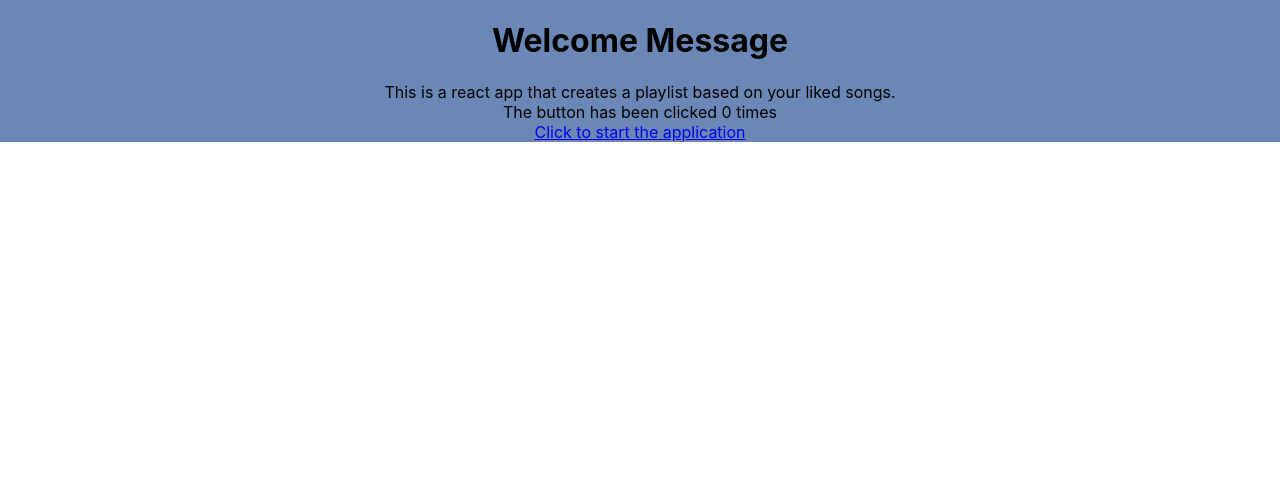
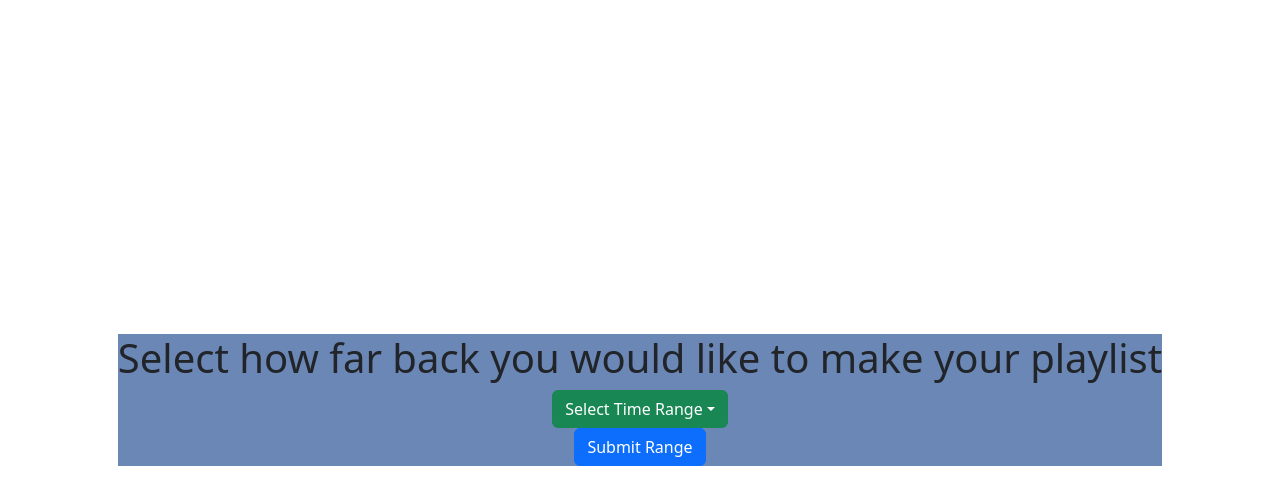
Before and after one commit to prooflesben/Spotify-Convenience-App, a React (Create React App) app: page /select in a window 1280 px wide. Shown: the top 504 px of the page. Built offline with nearby package versions, Linux system fonts and the light colour scheme.

Commit message:
Update push

```diff
--- a/package.json
+++ b/package.json
@@ -16,6 +16,8 @@
     "react": "^18.2.0",
     "react-bootstrap": "^2.10.0",
     "react-dom": "^18.2.0",
+    "react-router": "^6.22.0",
+    "react-router-dom": "^6.22.0",
     "react-scripts": "^5.0.1",
     "request": "^2.88.2",
     "web-vitals": "^2.1.4"
--- a/src/App.css
+++ b/src/App.css
@@ -40,3 +40,11 @@
     transform: rotate(360deg);
   }
 }
+
+body {
+  margin: 0;
+  display: flex;
+  align-items: center;
+  justify-content: center;
+  height: 100vh;
+}
--- a/src/App.js
+++ b/src/App.js
@@ -1,6 +1,18 @@
 import Welcome from "./Welcome";
+import Select from "./Select";
+import { BrowserRouter, Routes, Route } from "react-router-dom";
+import "bootstrap/dist/css/bootstrap.min.css";
 
 function App() {
-  return <Welcome></Welcome>
+  return (
+    <div class="container" background-colo="#282c34">
+      <BrowserRouter>
+        <Routes>
+          <Route path="/select" element={<Select />} />
+          <Route exact path="/" element={<Welcome />}></Route>
+        </Routes>
+      </BrowserRouter>
+    </div>
+  );
 }
 export default App;
--- /dev/null
+++ b/src/Select.jsx
@@ -0,0 +1,42 @@
+import {
+  Dropdown,
+  DropdownItem,
+  DropdownToggle,
+  DropdownMenu,
+  Button,
+} from "react-bootstrap";
+import { useEffect, useState } from "react";
+import "./App.css";
+import React from "react";
+
+function Select() {
+  const [selectedOption, setSelectedOption] = useState(null);
+
+  const handleSelect = (eventKey) => {
+    setSelectedOption(eventKey);
+  };
+
+  return (
+    <div className="App">
+      <h1>Select how far back you would like to make your playlist</h1>
+      <Dropdown onSelect={handleSelect}>
+        <DropdownToggle variant="success" id="timeRangeDropdown">
+          {selectedOption ? `${selectedOption}` : "Select Time Range"}
+        </DropdownToggle>
+
+        <DropdownMenu>
+          <DropdownItem eventKey="1-month">1 month</DropdownItem>
+          <DropdownItem eventKey="3-months">3 months</DropdownItem>
+          <DropdownItem eventKey="1-year">1 year</DropdownItem>
+        </DropdownMenu>
+      </Dropdown>
+      <Button
+      variant="primary"
+      href= "http://localhost:5173/playlist">
+        Submit Range
+      </Button>
+    </div>
+  );
+}
+
+export default Select;
```
Also changed, not shown: src/server.js (+82 -59 lines), 2 other files (tests, documents, lock files or other folders).
